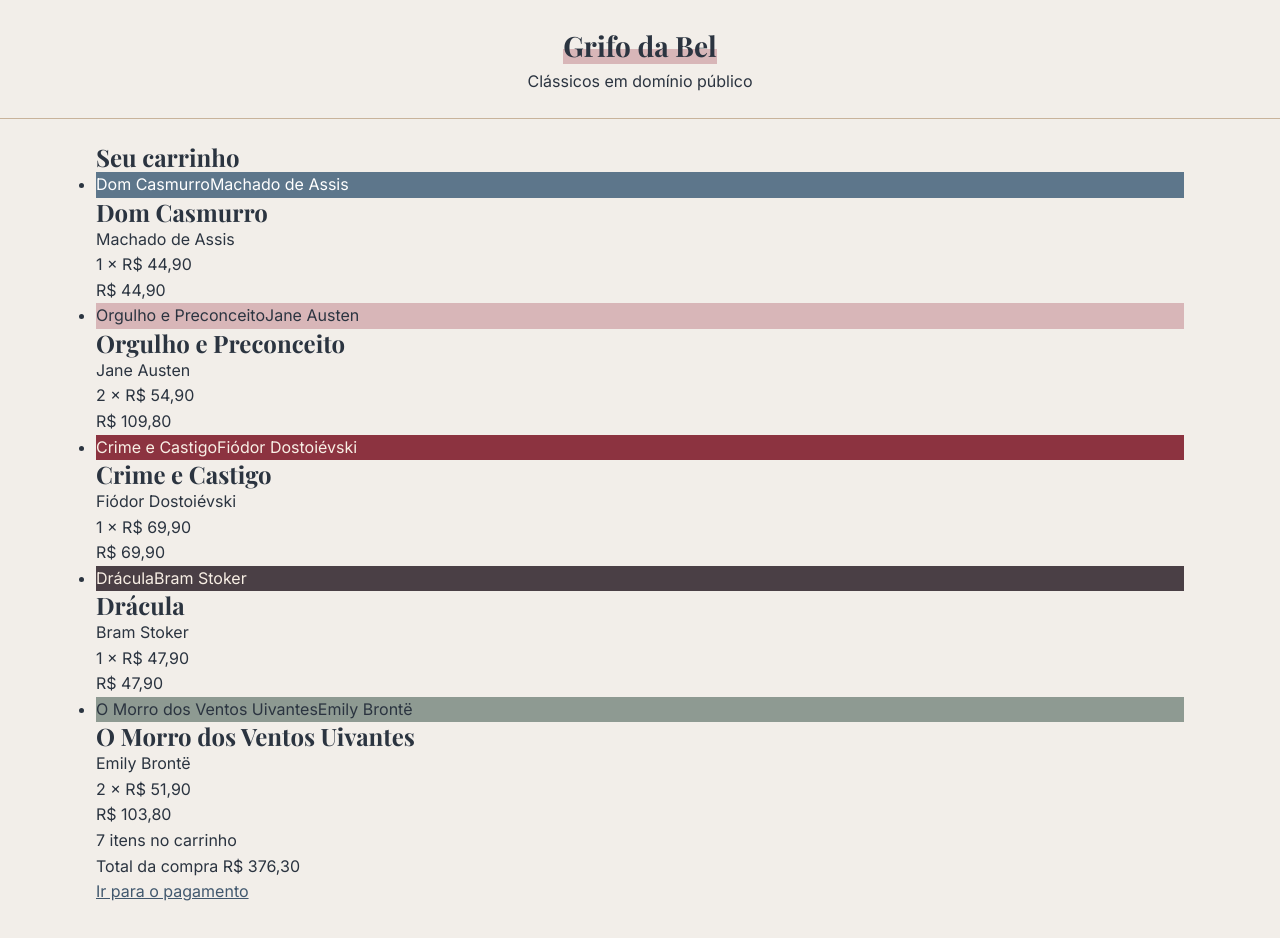
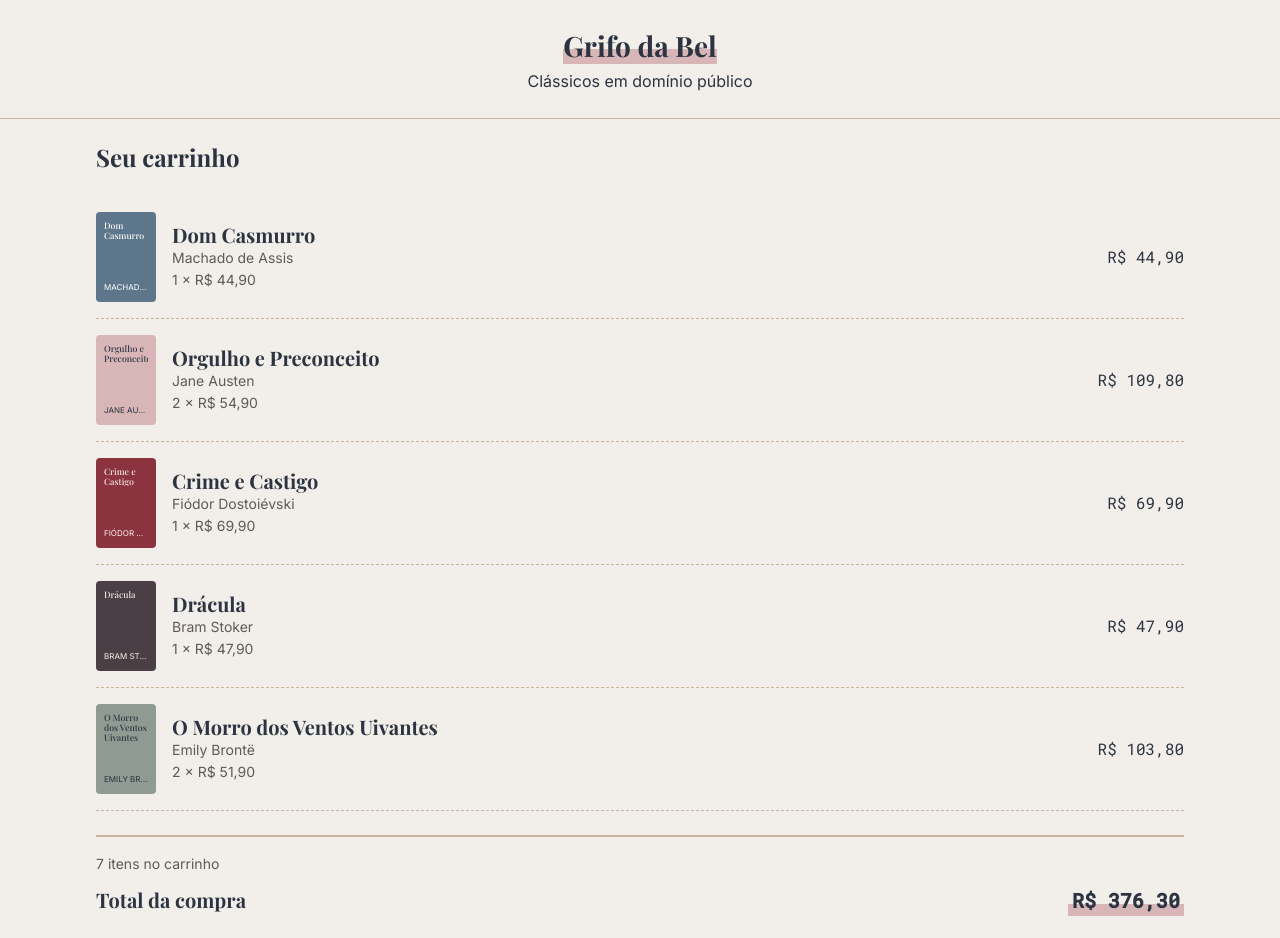
Before and after one commit to mariaizabeldelima0-arch/grifo-da-bel, a React (Vite) app: page / in a window 1280 px wide. Shown: the top 938 px of the page. Built offline with nearby package versions, Linux system fonts and the light colour scheme.

Commit message:
estiliza itens do carrinho e resumo

```diff
--- a/src/index.css
+++ b/src/index.css
@@ -60,3 +60,107 @@ input {
   text-decoration: none;
   background: linear-gradient(transparent 60%, var(--cor-grifo) 60%);
 }
+
+.aviso {
+  padding: var(--espaco-6) 0;
+  color: var(--cor-texto-suave);
+}
+
+.lista-itens {
+  list-style: none;
+  margin: var(--espaco-5) 0;
+}
+
+.item {
+  display: flex;
+  align-items: center;
+  gap: var(--espaco-4);
+  padding: var(--espaco-4) 0;
+  border-bottom: 1px dashed var(--cor-borda);
+}
+
+.capa {
+  width: 60px;
+  min-width: 60px;
+  height: 90px;
+  border-radius: var(--raio-p);
+  padding: var(--espaco-2);
+  display: flex;
+  flex-direction: column;
+  justify-content: space-between;
+}
+
+.capa-titulo {
+  font-family: var(--fonte-titulo);
+  font-size: 0.55rem;
+  line-height: 1.15;
+  overflow: hidden;
+}
+
+.capa-autor {
+  font-size: 0.5rem;
+  text-transform: uppercase;
+  overflow: hidden;
+  white-space: nowrap;
+  text-overflow: ellipsis;
+}
+
+.item-dados {
+  flex: 1;
+}
+
+.item-dados h2 {
+  font-size: var(--texto-g);
+}
+
+.item-autor,
+.item-meta {
+  color: var(--cor-texto-suave);
+  font-size: var(--texto-p);
+}
+
+.item-subtotal {
+  font-family: var(--fonte-numero);
+  white-space: nowrap;
+}
+
+.resumo {
+  border-top: 2px solid var(--cor-borda);
+  padding-top: var(--espaco-4);
+}
+
+.resumo-itens {
+  color: var(--cor-texto-suave);
+  font-size: var(--texto-p);
+}
+
+.resumo-total {
+  display: flex;
+  justify-content: space-between;
+  align-items: baseline;
+  font-family: var(--fonte-titulo);
+  font-size: var(--texto-g);
+  font-weight: var(--peso-forte);
+  margin-top: var(--espaco-2);
+}
+
+.resumo-total span {
+  font-family: var(--fonte-numero);
+  background: linear-gradient(transparent 62%, var(--cor-grifo) 62%);
+  padding: 0 var(--espaco-1);
+}
+
+.botao {
+  display: inline-block;
+  margin-top: var(--espaco-5);
+  min-height: var(--altura-alvo-toque);
+  padding: var(--espaco-3) var(--espaco-5);
+  background-color: var(--cor-acento);
+  color: #fff;
+  border-radius: var(--raio-m);
+  text-decoration: none;
+}
+
+.botao:hover {
+  background-color: var(--cor-acento-hover);
+}
```
